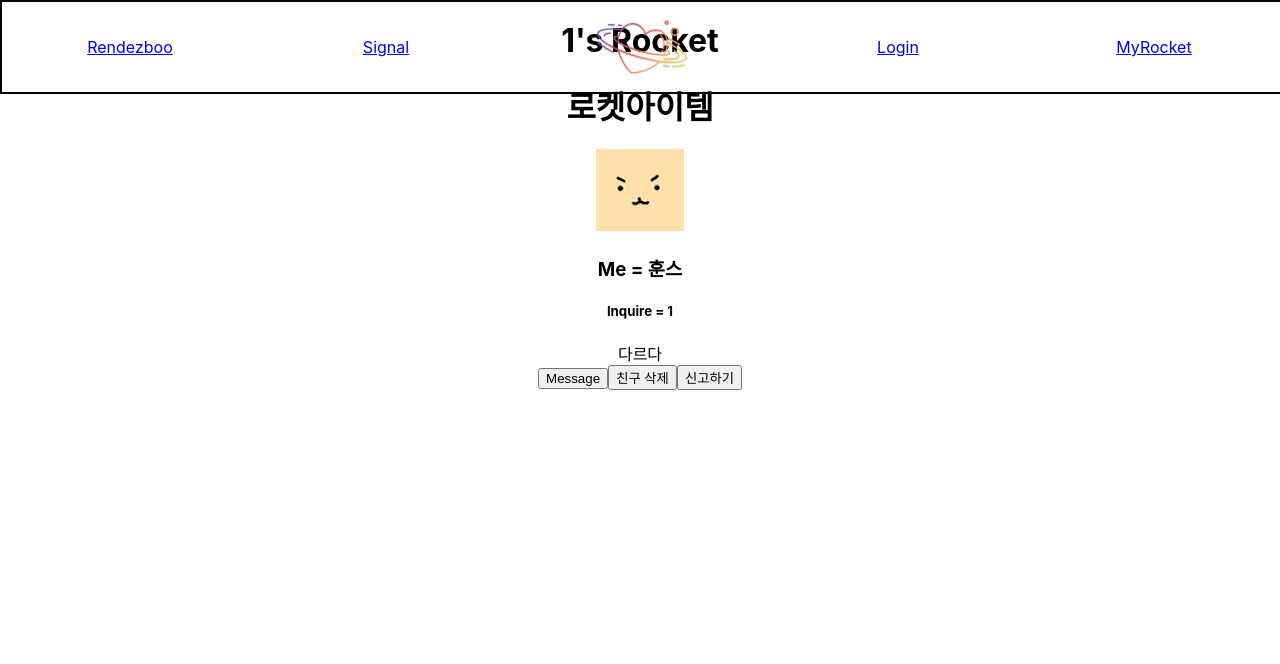
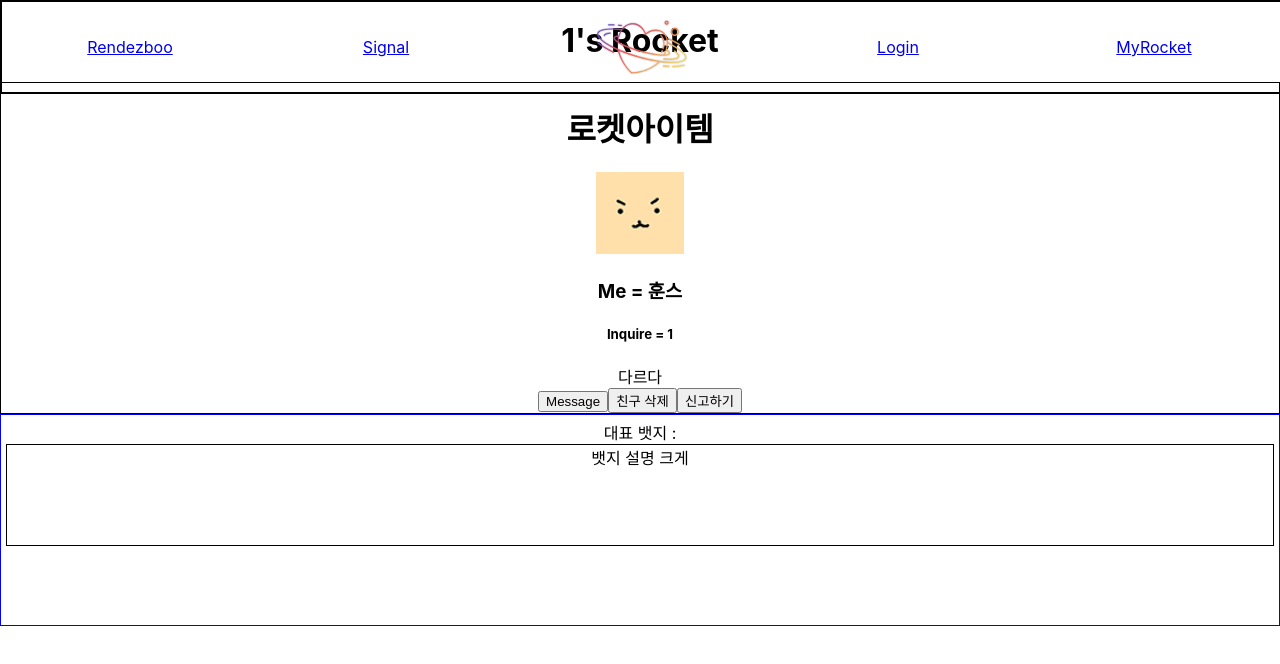
Before and after one commit to Hoony-JSG/RendezBoo, a React (Create React App) app in the folder A107-front/a107-app/: page /rocket/1 in a window 1280 px wide. Shown: the top 664 px of the page. Built offline with nearby package versions, Linux system fonts and the light colour scheme.

Commit message:
0201 Rocket페이지 Nivo활용 에러 수정 중

```diff
--- a/A107-front/a107-app/src/App.js
+++ b/A107-front/a107-app/src/App.js
@@ -9,6 +9,7 @@ import Inventory from "./pages/Inventory";
 function App() {
   return (
     <div className="App">
+      <div>
         <Navbar />
         <Routes>
           <Route exact path="/" element={<Rendezboo />} />
@@ -19,6 +20,7 @@ function App() {
           <Route path="/Inventory/:userid" element={<Inventory />}></Route>;
         </Routes>
       </div>
+    </div>
   );
 }
 
--- a/A107-front/a107-app/src/components/RocketBadge.js
+++ b/A107-front/a107-app/src/components/RocketBadge.js
@@ -0,0 +1,34 @@
+import RocketBadgeList from "./RocketBadgeList";
+import RocketBadgeRep from "./RocketBadgeRep";
+
+const RocketBadge = (props) => {
+  console.log(props.Same ? "내꺼" : "다른사람꺼");
+  const WholeFrame = {
+    border: "1px solid blue",
+    padding: "5px",
+    height: "200px",
+  };
+  const BadgeDes = {
+    border: "1px solid black",
+    height: props.Same ? "50px" : "100px",
+  };
+  console.log("뱃지 프레임");
+  return (
+    <div style={WholeFrame}>
+      <RocketBadgeRep />
+      {(props.Same && (
+        <div>
+          <RocketBadgeList />
+          <div style={BadgeDes}>뱃지 설명 작게</div>{" "}
+        </div>
+      )) ||
+        (!props.Same && <div style={BadgeDes}>뱃지 설명 크게</div>)}
+      {/* {props.Same && <RocketBadgeList /> && (
+        <div style={BadgeDes}>뱃지 설명 작게</div>
+      )}
+      {!props.Same && <div style={BadgeDes}>뱃지 설명 크게</div>} */}
+    </div>
+  );
+};
+
+export default RocketBadge;
--- a/A107-front/a107-app/src/components/RocketBadgeList.js
+++ b/A107-front/a107-app/src/components/RocketBadgeList.js
@@ -0,0 +1,6 @@
+const RocketBadgeList = () => {
+  console.log("뱃지 리스트");
+  return <div>로켓 뱃지 리스트으</div>;
+};
+
+export default RocketBadgeList;
--- /dev/null
+++ b/A107-front/a107-app/src/components/RocketBadgeRep.js
@@ -0,0 +1,5 @@
+const RocketBadgeRep = (props) => {
+  return <div>대표 뱃지 : {props.RepBadge}</div>;
+};
+
+export default RocketBadgeRep;
--- a/A107-front/a107-app/src/components/RocketBtn.js
+++ b/A107-front/a107-app/src/components/RocketBtn.js
@@ -1,4 +1,3 @@
-import React from "react";
 import RocketBtn_Diff from "./RocketBtn_Diff";
 import RocketBtn_Same from "./RocketBtn_Same";
 
--- a/A107-front/a107-app/src/components/RocketBtn_Diff.js
+++ b/A107-front/a107-app/src/components/RocketBtn_Diff.js
@@ -1,7 +1,4 @@
-import React from "react";
-import { Route, Routes, useNavigate } from "react-router-dom";
-// import { Userinfo } from "../pages";
-import Userinfo from "../pages/Userinfo";
+import { useNavigate } from "react-router-dom";
 
 const RocketBtn_Diff = () => {
   const navigate = useNavigate();
--- a/A107-front/a107-app/src/components/RocketBtn_Same.js
+++ b/A107-front/a107-app/src/components/RocketBtn_Same.js
@@ -1,7 +1,4 @@
-import React from "react";
-import { Route, Routes, useNavigate } from "react-router-dom";
-// import { Userinfo } from "../pages";
-import Userinfo from "../pages/Userinfo";
+import { useNavigate } from "react-router-dom";
 
 const RocketBtn_Same = () => {
   const navigate = useNavigate();
--- a/A107-front/a107-app/src/components/RocketItem.js
+++ b/A107-front/a107-app/src/components/RocketItem.js
@@ -1,12 +1,14 @@
-import React from "react";
 import RocketBtn from "./RocketBtn";
 
 const RocketItem = (props) => {
   const Me = props.Me;
   const Inquire = props.Inquire;
-  const Same = Me === Inquire ? true : false;
+  const Same = props.Same;
+  const setTempBorder = {
+    border: "1px solid black",
+  };
   return (
-    <div>
+    <div style={setTempBorder}>
       <h1> 로켓아이템 </h1>
       <div>
         <img src="../img/RocketItemProfileImg.png" />
--- a/A107-front/a107-app/src/pages/Rocket.js
+++ b/A107-front/a107-app/src/pages/Rocket.js
@@ -1,17 +1,30 @@
-import React, { useState } from "react";
+import React from "react";
 
 import { useParams } from "react-router-dom";
+import RocketBadge from "../components/RocketBadge";
 import RocketItem from "../components/RocketItem";
 
 const Rocket = () => {
+  const Me = "훈스";
+  const Inquire = useParams().userid;
+  const Same = Me === Inquire ? true : false;
   const MeAndYou = {
-    Me: "훈스",
-    Inquire: useParams().userid,
+    Me: Me,
+    Inquire: Inquire,
+    Same: Same,
+    BadgeRep: 1,
   };
+
   return (
     <div>
+      <div></div>
       <h1>{useParams().userid}'s Rocket</h1>
-      <RocketItem {...MeAndYou} />
+      <div>
+        <RocketItem {...MeAndYou} />
+      </div>
+      <div>
+        <RocketBadge {...MeAndYou} />
+      </div>
     </div>
   );
 };
```
Also changed, not shown: package.json (added, +9 -0 lines), A107-front/a107-app/src/components/RocketDiagram.js (deleted), 1 other file (tests, documents, lock files or other folders). Lines whose indentation alone changed are shown as unchanged.
